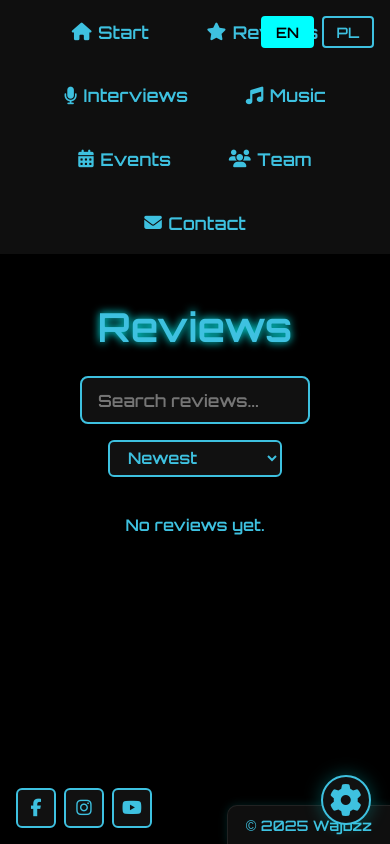
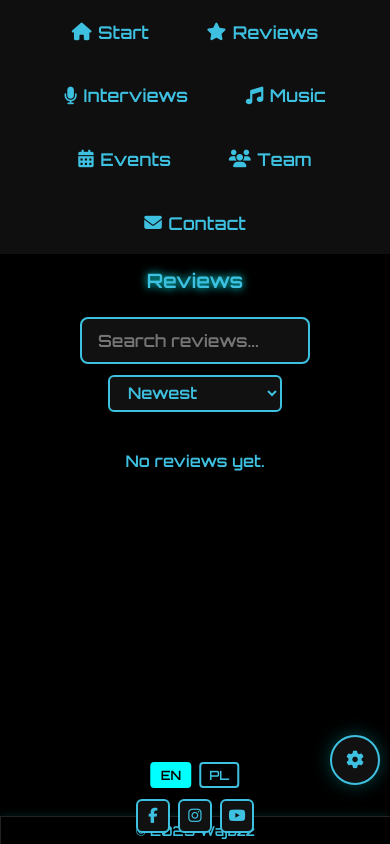
Before and after one commit to Hultgka/Wajbzz, a plain HTML site: page reviews.html in a window 390 px wide. Drawn offline with Linux system fonts and the light colour scheme.

Commit message:
Update reviews.html

```diff
--- a/reviews.html
+++ b/reviews.html
@@ -261,6 +261,72 @@
       #admin-modal { padding: 0.8rem 0.4rem; min-width: 0; }
       .review-img { max-width: 120px; height: 80px; }
     }
+@media (max-width: 800px) {
+  main { max-width: 99vw; padding: 0 .2rem; }
+  h1 { font-size: 2rem; }
+  .reviews-grid { grid-template-columns: repeat(2, 1fr); gap: 0.7rem; }
+  .review-card { width: 97vw; min-width: 0; max-width: 100vw; }
+  .latest-review-card { width: 97vw; min-width: 0; }
+  #review-modal { padding: 0.7rem 0.3rem; min-width: 0; }
+  #admin-modal { padding: 1rem 0.5rem; min-width: 0; }
+  .review-img { max-width: 120px; height: 80px; }
+}
+@media (max-width: 600px) {
+  .reviews-grid { grid-template-columns: 1fr; }
+  .review-card { width: 98vw; min-width: 0; max-width: 100vw; }
+  .latest-review-card { width: 98vw; min-width: 0; }
+  .reviews-controls { flex-direction: column; gap: 0.7em; }
+  .review-img { max-width: 90vw; height: 70px; }
+  .footer-bottom-right {
+    left: 0;
+    right: 0;
+    bottom: 0;
+    border-radius: 0;
+    text-align: center;
+    font-size: 0.95rem;
+    background: #000a;
+    padding: 0.3rem 0;
+  }
+  .social-buttons {
+    left: 50%;
+    bottom: 0.7rem;
+    transform: translateX(-50%);
+  }
+  .lang-buttons {
+    top: auto;
+    bottom: 3.5rem;
+    right: 50%;
+    transform: translateX(50%);
+    flex-direction: row;
+  }
+  .settings-btn {
+    right: 10px;
+    bottom: 3.9rem;
+    padding: 0.7rem;
+  }
+}
+@media (max-width: 450px) {
+  main { margin: 0.5rem auto 2rem; padding: 0 0.1rem; }
+  h1 { font-size: 1.24rem; }
+  .review-card, .latest-review-card { width: 99vw; min-width: 0; }
+  .review-img { max-width: 98vw; height: 50px; }
+  .footer-bottom-right { font-size: 0.85rem; }
+  .social-buttons a {
+    width: 30px;
+    height: 30px;
+    font-size: 0.95rem;
+  }
+  .lang-buttons button {
+    font-size: 0.8rem;
+    padding: 0.2rem 0.5rem;
+  }
+  .settings-btn {
+    font-size: 1.1rem;
+    bottom: 3.7rem;
+  }
+  #admin-modal,
+  #review-modal { padding: 0.2rem 0.1rem; font-size: 0.95rem;}
+}
   </style>
 </head>
 <body>
```
